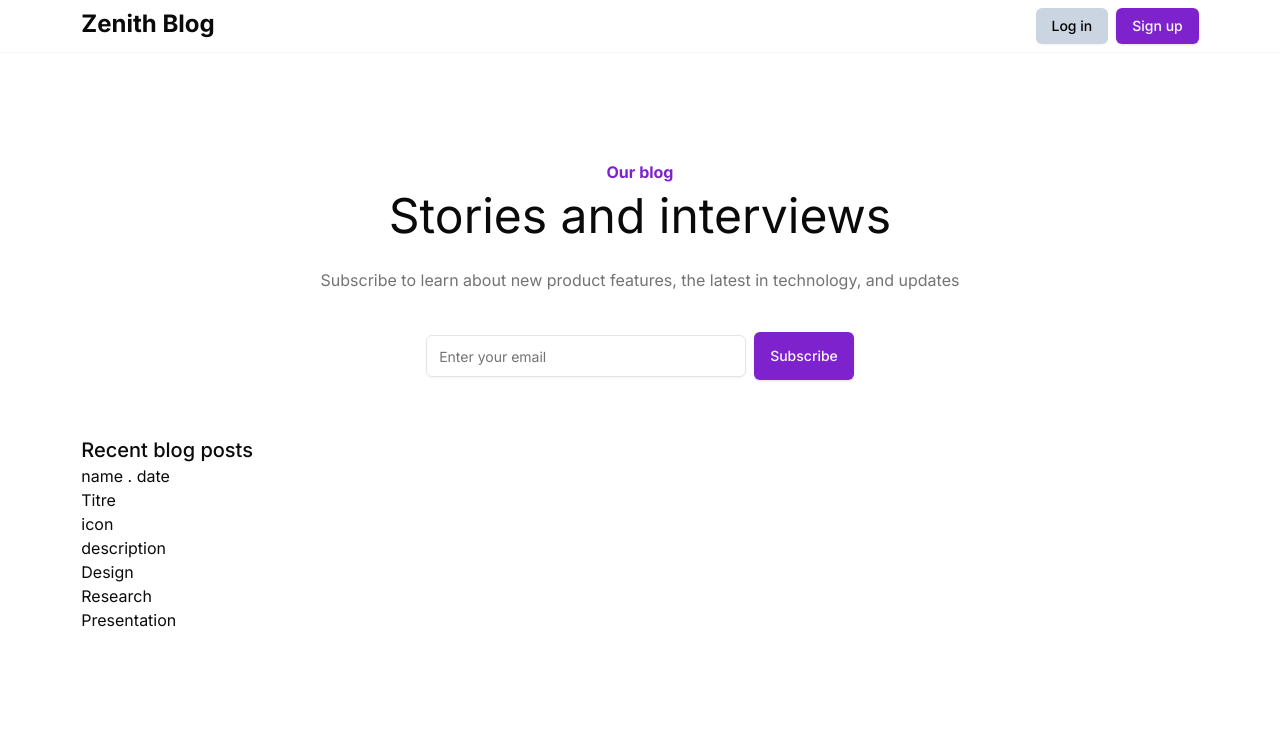
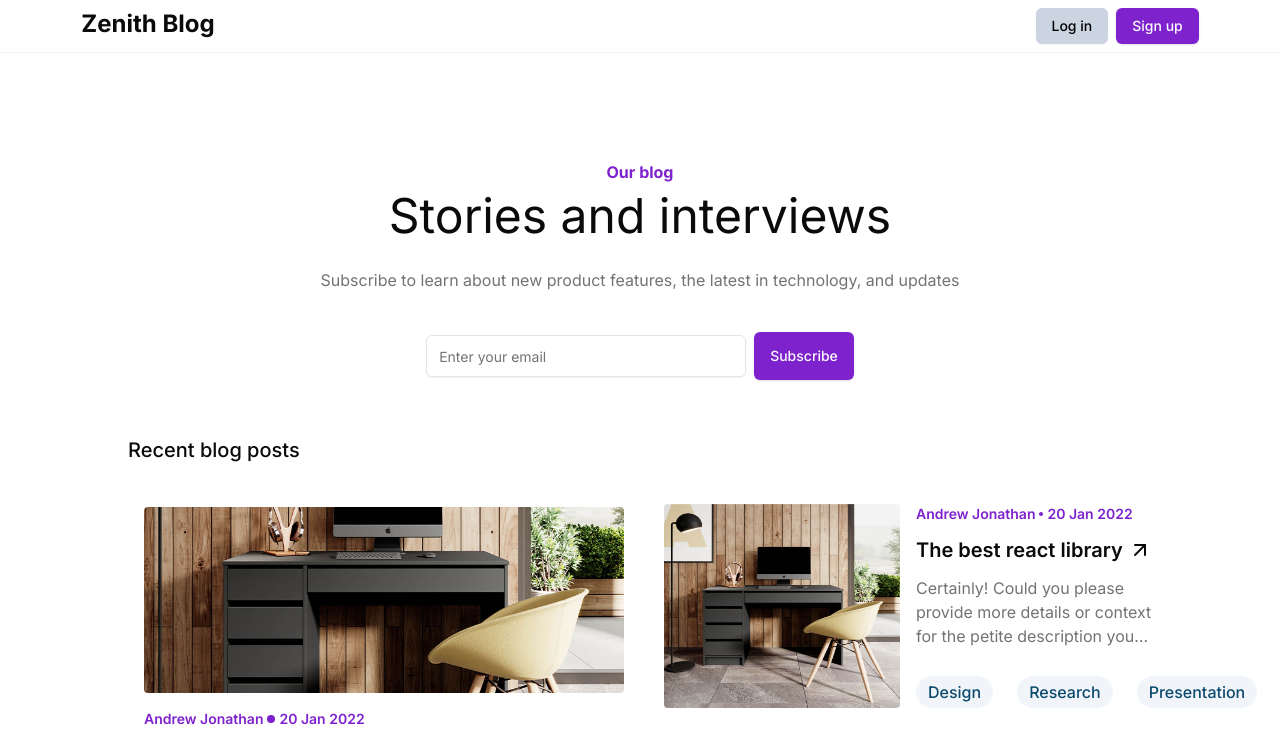
Before and after one commit to andrew2k4/ZenithBlog-blog-website-nextJs, a Next.js app: page / in a window 1280 px wide. Shown: the top 746 px of the page. Built offline with nearby package versions, Linux system fonts and the light colour scheme.

Commit message:
Recent post ui

```diff
--- a/app/(Home)/page.tsx
+++ b/app/(Home)/page.tsx
@@ -1,7 +1,8 @@
 import { BlogCard } from "@/components/ui/blogCard";
 import { Button } from "@/components/ui/button";
 import { Input } from "@/components/ui/input";
-import Image from "next/image";
+import blogCardData from "../../fakeData/blogCardFakeData.json";
+import { LeftBlogCard } from "@/components/ui/leftBlogCard";
 
 export default function Home() {
   return (
@@ -20,9 +21,18 @@ export default function Home() {
           <Button className="bg-purple-700 px-4 py-6">Subscribe</Button>
         </div>
       </div>
-      <div className="mt-14 gap-4">
-        <p className="font-medium text-xl">Recent blog posts</p>
-        <BlogCard />
+      <div className="mt-14 gap-4 w-full">
+        <p className="font-medium text-xl mb-6">Recent blog posts</p>
+        <div
+          className="flex-row flex flex-1  items-center gap-2 "
+          style={{ width: "100%" }}
+        >
+          <BlogCard blogCard={blogCardData} />
+          <div className="flex flex-col flex-1 gap-2 " style={{ width: "50%" }}>
+            <LeftBlogCard blogCard={blogCardData} />
+            <LeftBlogCard blogCard={blogCardData} />
+          </div>
+        </div>
       </div>
     </div>
   );
--- a/app/layout.tsx
+++ b/app/layout.tsx
@@ -23,7 +23,7 @@ export default function RootLayout({
       </Head>
       <body className={inter.className}>
         <Header />
-        <div className="flex-1 m-auto py-12" style={{ width: "87.3%" }}>
+        <div className="flex-1 m-auto py-12" style={{ width: "80%" }}>
           {children}
         </div>
       </body>
--- a/components/ui/blogCard.tsx
+++ b/components/ui/blogCard.tsx
@@ -1,21 +1,55 @@
 import Head from "next/head";
 import Image from "next/image";
 import React from "react";
+import image from "./andrew.jpg";
+import { ArrowUpRight } from "lucide-react";
 
-export const BlogCard = () => {
+type blogCardProps = {
+  name: string;
+  date: string;
+  title: string;
+  description: string;
+  tag: string[];
+};
+
+export const BlogCard = ({ blogCard }: { blogCard: blogCardProps }) => {
   return (
-    <div>
-      <p>name . date</p>
-      <div>
-        <p>Titre</p>
-        <div>icon</div>
+    <div
+      className="gap-4 flex flex-col hover:bg-slate-50 p-4 rounded-lg h-fit"
+      style={{ width: "50%" }}
+    >
+      <Image
+        src={image}
+        alt="alt"
+        className="object-cover rounded p-0 m-0 "
+        style={{ aspectRatio: "18/7" }}
+      />
+      <div className="flex items-center">
+        <p className="text-purple-700 text-sm font-semibold ">
+          {blogCard.name}
+        </p>
+        <div className="h-2 w-2 bg-purple-700 rounded-full mx-1" />
+        <p className="text-purple-700 text-sm font-semibold ">
+          {blogCard.date}
+        </p>
+      </div>
+      <div className=" flex justify-between items-center ">
+        <p className="font-semibold text-xl">{blogCard.title}</p>
+        <ArrowUpRight size={24} className="font-semibold" />
       </div>
 
-      <p>description</p>
-      <div>
-        <p>Design</p>
-        <p>Research</p>
-        <p>Presentation</p>
+      <p className="text-muted-foreground line-clamp-4">
+        {blogCard.description}
+      </p>
+      <div className="flex justify-start gap-6 mt-4">
+        {blogCard.tag.map((b, i) => (
+          <p
+            className="bg-slate-100 py-1 px-3 rounded-full text-sky-900 font-medium"
+            key={i}
+          >
+            {blogCard.tag[i]}
+          </p>
+        ))}
       </div>
     </div>
   );
--- /dev/null
+++ b/components/ui/leftBlogCard.tsx
@@ -0,0 +1,57 @@
+import Head from "next/head";
+import Image from "next/image";
+import React from "react";
+import image from "./andrew.jpg";
+import { ArrowUpRight } from "lucide-react";
+
+type blogCardProps = {
+  name: string;
+  date: string;
+  title: string;
+  description: string;
+  tag: string[];
+};
+
+export const LeftBlogCard = ({ blogCard }: { blogCard: blogCardProps }) => {
+  return (
+    <div className="w-full flex-1 flex gap-4 hover:bg-slate-50 p-4 rounded-lg h-fit">
+      <Image
+        src={image}
+        alt="alt"
+        className="flex-1 rounded"
+        style={{ width: "50%", aspectRatio: "7/5" }}
+      />
+
+      <div className=" flex gap-3 flex-col flex-1 w-1/2">
+        <div className=" flex flex-1 flex-row items-center my-0 py-0">
+          <p className="text-purple-700 text-sm font-semibold">
+            {blogCard.name}
+          </p>
+          <div className="rounded-full w-1 h-1 bg-purple-700 mx-1" />
+          <p className="text-purple-700 text-sm font-semibold">
+            {blogCard.date}
+          </p>
+        </div>
+
+        <div className=" flex justify-between items-center ">
+          <p className="font-semibold text-xl">{blogCard.title}</p>
+          <ArrowUpRight size={24} className="font-semibold" />
+        </div>
+
+        <p className="text-muted-foreground line-clamp-3">
+          {blogCard.description}
+        </p>
+        <div className="flex justify-start gap-6 mt-4">
+          {blogCard.tag.map((b, i) => (
+            <p
+              className="bg-slate-100 py-1 px-3 rounded-full text-sky-900 font-medium"
+              key={i}
+            >
+              {blogCard.tag[i]}
+            </p>
+          ))}
+        </div>
+      </div>
+    </div>
+  );
+};
--- /dev/null
+++ b/fakeData/blogCardFakeData.json
@@ -0,0 +1,7 @@
+{
+  "name": "Andrew Jonathan",
+  "date": "20 Jan 2022",
+  "title": "The best react library",
+  "description": " Certainly! Could you please provide more details or context for the petite description you are looking for? Are you referring to a specific topic, person, place, or something else? This will help me tailor the description to your needs.",
+  "tag": ["Design", "Research", "Presentation"]
+}
--- a/package.json
+++ b/package.json
@@ -13,6 +13,7 @@
     "@radix-ui/react-slot": "^1.0.2",
     "class-variance-authority": "^0.7.0",
     "clsx": "^2.1.0",
+    "lucide-react": "^0.312.0",
     "next": "14.1.0",
     "react": "^18",
     "react-dom": "^18",
```
Also changed, not shown: src/features/layouts/Footer.tsx (line endings or trailing spaces), 1 other file (tests, documents, lock files or other folders).
